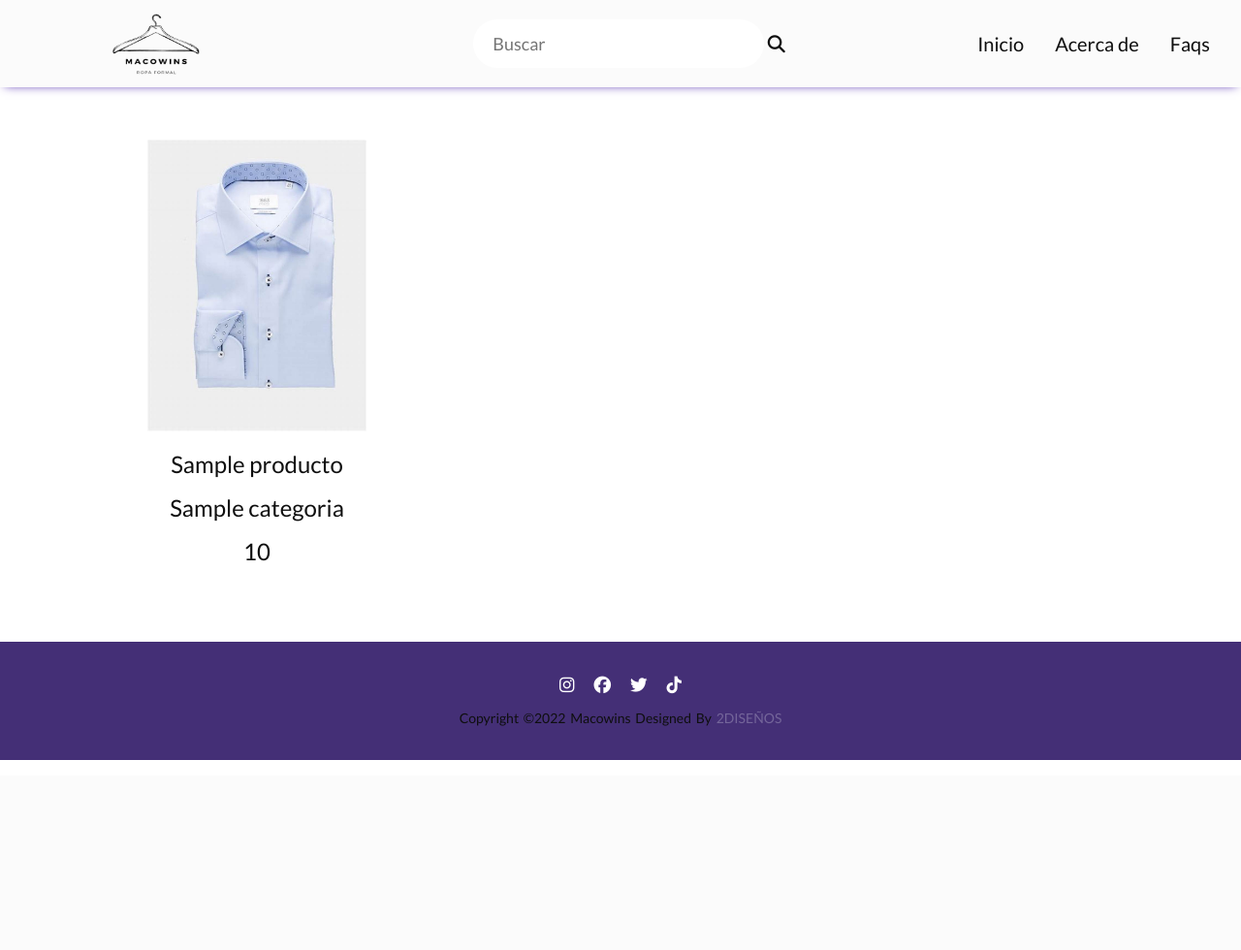
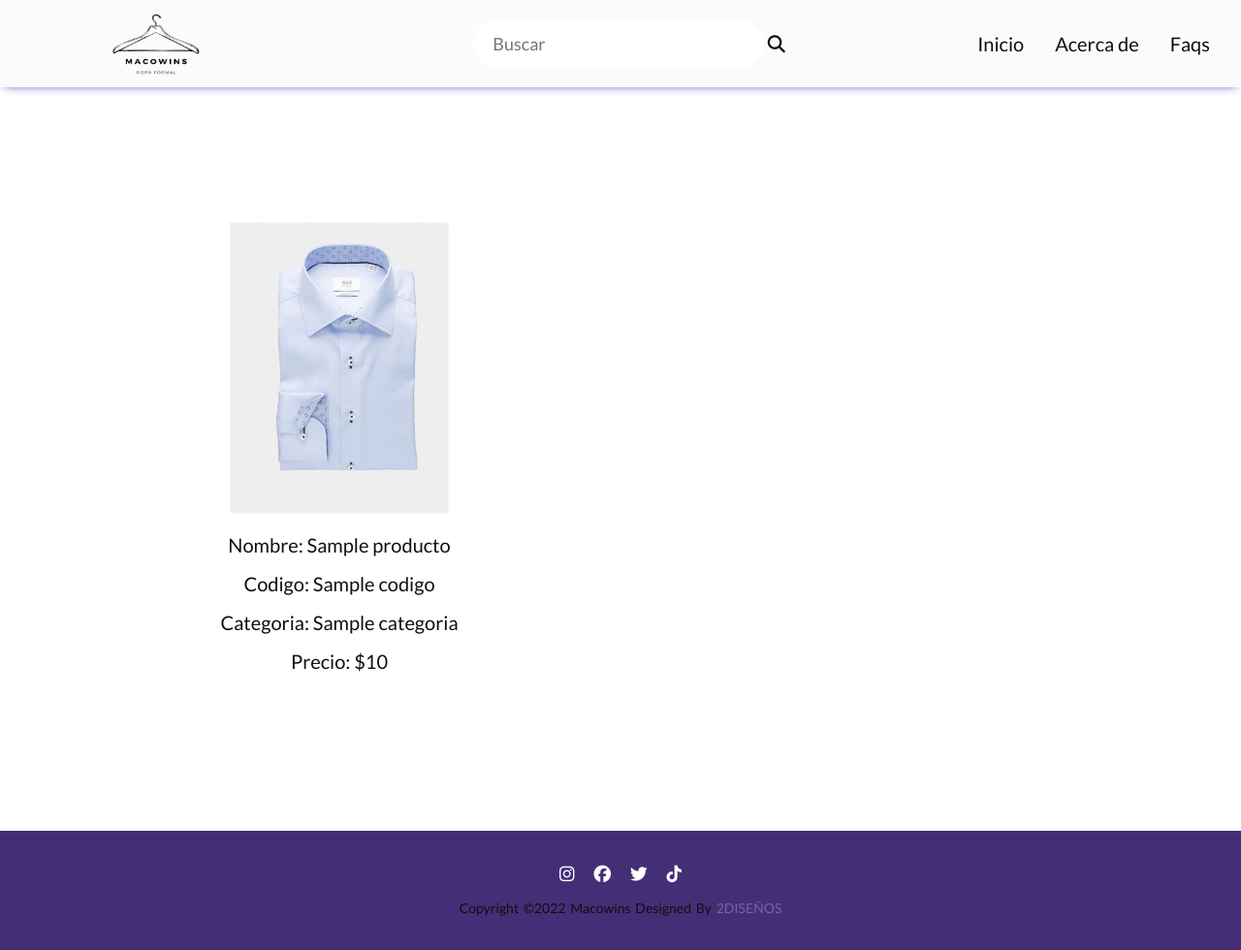
Before and after one commit to bellidopau/trabajos_despegar, a Flask app: template templates/detalles.html in a window 1280 px wide. Shown: the whole page at 97% size. Before the commit the page ends 784 px from the top, so only its background shows below. Run offline with Flask 2, Linux system fonts and the light colour scheme; the template is opened without the code that fills it: most values are stand-ins (such as "Sample title", 1, 10 or a date in 2020); some libraries are stand-ins or nearby versions.

Commit message:
fix de busqueda_por_categoria, precio esta roto

```diff
--- a/app.py
+++ b/app.py
@@ -22,17 +22,30 @@ def lista_de_productos():
     return render_template("lista_productos.html", lista = cargar_sucursales())
 
 
-
-
-
 @app.get("/lista_ventas")
 def ventas():
     return render_template("lista_ventas.html")
 
 
+
+
 @app.get("/detalles")
 def detalles():
-    return render_template("detalles.html", productos = busqueda_por_nombre(request.args.get("por_nombre", "remera blanca")), busqueda = request.args.get("por_nombre"))
+    return render_template("detalles.html", productos = busqueda_por_nombre(request.args.get("por_nombre")), busqueda = request.args.get("por_nombre"))
 
 def busqueda_por_nombre(input):
     return [producto for producto in cargar_sucursales() if PorNombre(input).corresponde_al_producto(producto)]
+
+@app.get("/categoria")
+def categoria():
+    return render_template("busq_categoria.html", productos = busqueda_por_categoria(request.args.get("por_categoria")), busqueda = request.args.get("por_categoria"))
+
+def busqueda_por_categoria(input):
+    return [producto for producto in cargar_sucursales() if PorCategoria(input).corresponde_al_producto(producto)]
+
+@app.get("/precio")
+def precio():
+    return render_template("busq_precio.html", productos = busqueda_por_precio(request.args.get("por_precio")), busqueda = request.args.get("por_precio"))
+
+def busqueda_por_precio(input):
+    return [producto for producto in cargar_sucursales() if PorPrecio(input).corresponde_al_producto(producto)]
--- a/static/styles.css
+++ b/static/styles.css
@@ -556,7 +556,7 @@ tbody tr:hover {
 .secciones {
     display: flex;
     align-items: center;
-    padding: 0px;
+    padding: 85px;
     text-align: center;
 }
 
@@ -573,16 +573,29 @@ tbody tr:hover {
 
 .ads{
     width: 1200px;
-    margin: 28px;
+    margin: 1px;
     margin-bottom: 50px;
     margin-top: 30px;
 }
 
 .detalle_producto{
-    font-size: 24px;
+    font-size: 20px;
 }
 
 .cajita_detalle{
     margin: 2px;
     margin-top: 34px;
 }
+
+
+
+.detalle2 {
+
+    width: 226px;
+    margin: 50px;
+    display: flex;
+    text-align: center;
+    flex-direction: column;
+    margin-bottom: 20px;
+
+}
--- a/templates/detalles.html
+++ b/templates/detalles.html
@@ -52,16 +52,28 @@
              <div class="temas">
                 <div class="=articulos">
                     <div class="secciones">
+                        {% for producto in productos %}
+                        {% if producto.stock > 0 %}
                         <div class="cajita_detalle">
                             <div class="detalle"><img src="../static/img/producto-catalogo.jpg " alt="Imagen de camisa"></div>
 
-                            {% for producto in productos %}
+
                             <div class="detalle_producto">
-                                <p>{{producto.nombre}}</p>
-                                <p>{{producto.categoria[0]}}</p>
-                                <p>{{producto.precio}}</p>
+                                <p>Nombre: {{producto.nombre}}</p>
+                                <p>Codigo: {{producto.codigo}}</p>
+                                <p>Categoria: {{producto.categoria[0]}}</p>
+                                <p>Precio: ${{producto.precio}}</p>
                             </div>
                         </div>
+                        {% else %}
+
+                            <img class="detalle2" src="/static/img/producto-catalogo.jpg" alt="Img camisa">
+                        <div class="sinstock">
+                            <p>nombre: {{producto.nombre}}</p>
+                            <p>categoria: {{producto.categoria[0]}}</p>
+                            <p>precio: ${{producto.precio}}</p>
+                        </div>
+                        {% endif %}
                             {% endfor %}
 
                         </div>
--- a/templates/home.html
+++ b/templates/home.html
@@ -58,9 +58,9 @@
            </section>
 
            <section id="inicio">
-
+<!--buscador por criterio-->
                 <section class="varios_buscadores">
-                    <form class="buscador_esp" action="/detalles" method="get">
+                    <form class="buscador_esp" action="/categoria" method="get">
                         <input type="text" name="por_categoria" placeholder="Busca por categoria" required>
                         <label for="por_categoria"></label>
                         <a href="#" class="boton-lupa">
@@ -68,7 +68,7 @@
 
                     </form>
 
-                    <form class="buscador_esp" action="/detalles" method="get">
+                    <form class="buscador_esp" action="/precio" method="get">
                         <input type="text" name="por_precio" placeholder="Buscar por precio" required>
                         <label for="por_precio"></label>
                         <a href="#" class="boton-lupa">
```
